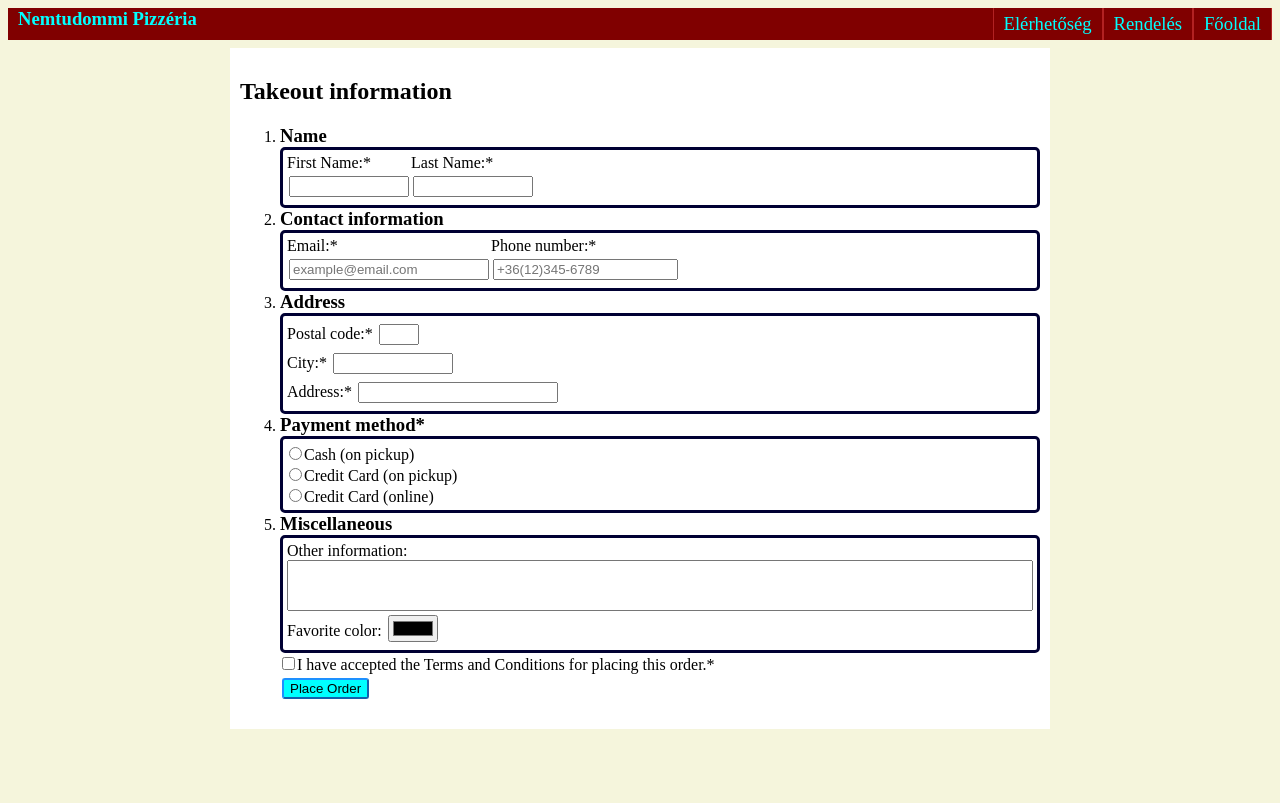
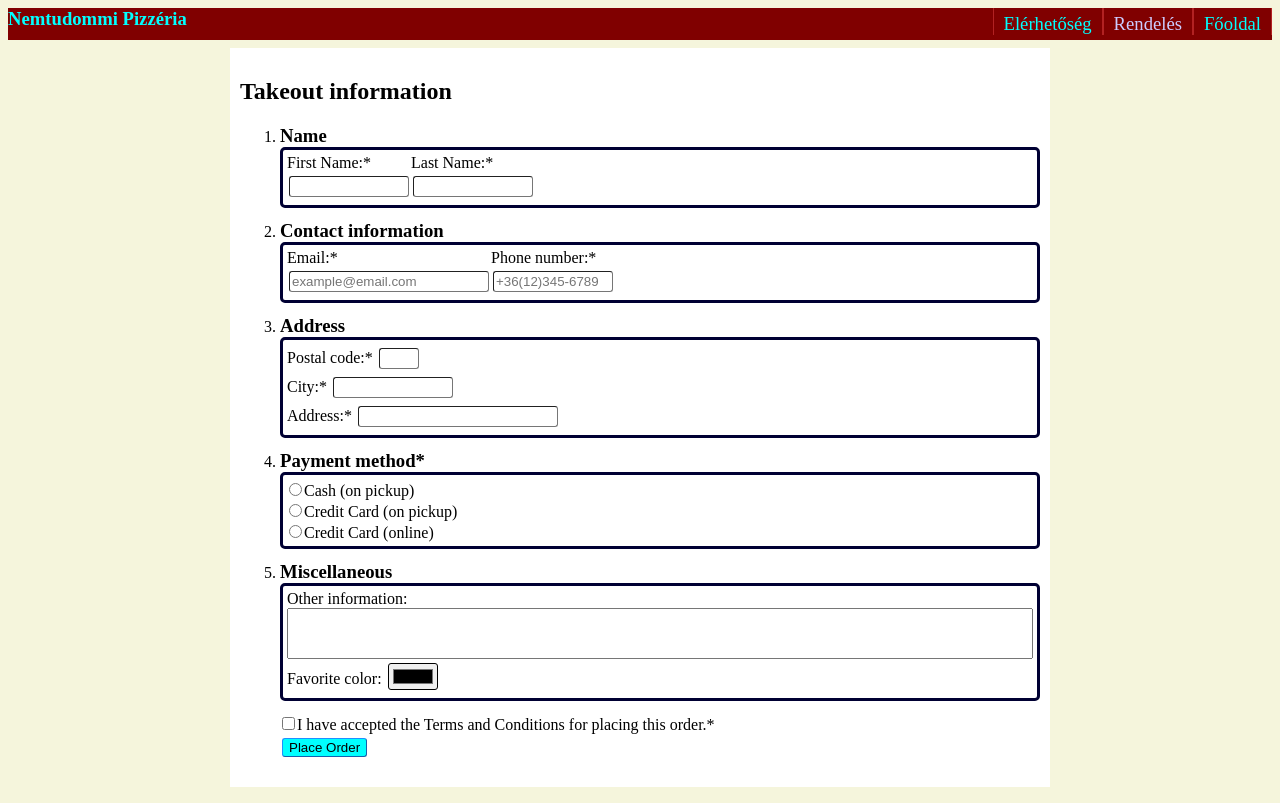
Before and after one commit to MAkos42/Web_BFNA2X, a plain HTML site: page takeout.html in a window 1280 px wide. Drawn offline with Linux system fonts and the light colour scheme.

Commit message:
apróbb javítások a css-ben, és a form validációban

```diff
--- a/css/design.css
+++ b/css/design.css
@@ -17,12 +17,21 @@ p {
     text-align: justify;
 }
 
+a {
+    color: inherit;
+    text-decoration: inherit;
+}
+
 input {
     margin: 4px 2px;
+    border-width: 1px;
+    border-radius: 3px;
 }
 
 input[type="text"],
+input[type="email"],
 input[type="number"] {
+    padding: 2px;
     width: 120px;
 }
 
@@ -51,12 +60,11 @@ input[type="submit"] {
 }
 
 .logo {
-    margin: 10px;
+    float: left;
     font-weight: bold;
 }
 
 .navbutton {
-    height: 27px;
     padding: 5px 10px 0;
     text-align: right;
     float: right;
@@ -64,9 +72,12 @@ input[type="submit"] {
     border-width: 0 1px;
 }
 
-a {
-    color: inherit;
-    text-decoration: inherit;
+.navbutton:hover {
+    color: #ddf;
+}
+
+.nav-selected {
+    color: #ccf;
 }
 
 .main {
@@ -145,6 +156,7 @@ td {
     border: 3px solid #000033;
     border-radius: 5px;
     padding: 4px;
+    margin-bottom: 12px;
 }
 .noflex {
     display: block;
--- a/takeout.html
+++ b/takeout.html
@@ -2,6 +2,10 @@
     <meta charset="UTF-8" />
     <title>Nemtudommi Pizzéria</title>
     <link rel="stylesheet" href="css/design.css" />
+    <script>function setInvalid(input) {
+            input.style.outlineColor = 'red';
+            input.style.borderColor = 'red';
+        }</script>
 </head>
 
 <body>
@@ -24,11 +28,11 @@
                     <div id="name" class="formgroup">
                         <div>
                             <label for="firstname">First Name:*</label><br>
-                            <input name="firstname" class="name" type="text" required />
+                            <input name="firstname" class="name" type="text" oninvalid="setInvalid(this);" required />
                         </div>
                         <div>
                             <label for="lastname">Last Name:*</label><br>
-                            <input name="lastname" class="name" type="text" required />
+                            <input name="lastname" class="name" type="text" oninvalid="setInvalid(this);" required />
                         </div>
                     </div>
                     <li>
@@ -37,14 +41,15 @@
                     <div id="contactinfo" class="formgroup">
                         <div>
                             <label for="email">Email:*</label><br>
-                            <input name="email" class="long" type="email" placeholder="example@email.com" required />
+                            <input name="email" class="long" type="email" placeholder="example@email.com"
+                                oninvalid="setInvalid(this);" required />
                         </div>
                         <div>
                             <label for="phone">Phone number:*</label><br>
-                            <input name="phone" class="phone" type="tel" placeholder="+36(12)345-6789"
-                                pattern="^\+36[( ]?\d{2}[) ]?\d{3}[- ]?\d{4}$" required
-                                oninvalid="this.setCustomValidity('Phone number is invalid!\nAccepted formats:\n+36(12)345-6789\n+36123456789\n+36 12 345 6789')"
-                                oninput="this.setCustomValidity('')" />
+                            <input name="phone" class="phone" type="text" placeholder="+36(12)345-6789"
+                                pattern="^\+36[( ]?\d{2}[) ]?\d{3}[- ]?\d{4}$"
+                                oninvalid="this.setCustomValidity('Phone number is invalid!\nAccepted formats:\n+36(12)345-6789\n+36123456789\n+36 12 345 6789'); setInvalid(this);"
+                                oninput=" this.setCustomValidity('')" required />
                         </div>
                     </div>
                     <li>
@@ -53,17 +58,17 @@
                     <div id="address" class="formgroup noflex">
                         <div>
                             <label for="postalcode">Postal code:*</label>
-                            <input name="postalcode" class="short" type="number" minlength="4" maxlength="4" required
-                                oninvalid="this.setCustomValidity('Postal Code must be 4 digits long!')"
-                                oninput="this.setCustomValidity('')" />
+                            <input name="postalcode" class="short" type="number" minlength="4" maxlength="4"
+                                oninvalid="this.setCustomValidity('Postal Code must be 4 digits long!'); setInvalid(this);"
+                                oninput=" this.setCustomValidity('')" required />
                         </div>
                         <div>
                             <label for="city">City:*</label>
-                            <input name="city" type="text" required />
+                            <input name="city" type="text" oninvalid="setInvalid(this);" required />
                         </div>
                         <div>
                             <label for="address">Address:*</label>
-                            <input name="address" class="long" type="text" required />
+                            <input name="address" class="long" type="text" oninvalid="setInvalid(this);" required />
                         </div>
                     </div>
                     <li>
@@ -95,7 +100,8 @@
                         <input name="color" type="color">
                     </div>
                     <div>
-                        <input name="ToC" type="checkbox" required>I have accepted the Terms and Conditions for placing
+                        <input name="ToC" type="checkbox" oninvalid="setInvalid(this);" required>I have
+                        accepted the Terms and Conditions for placing
                         this order.*<br>
                         <input type="submit" value="Place Order">
                     </div>
```
